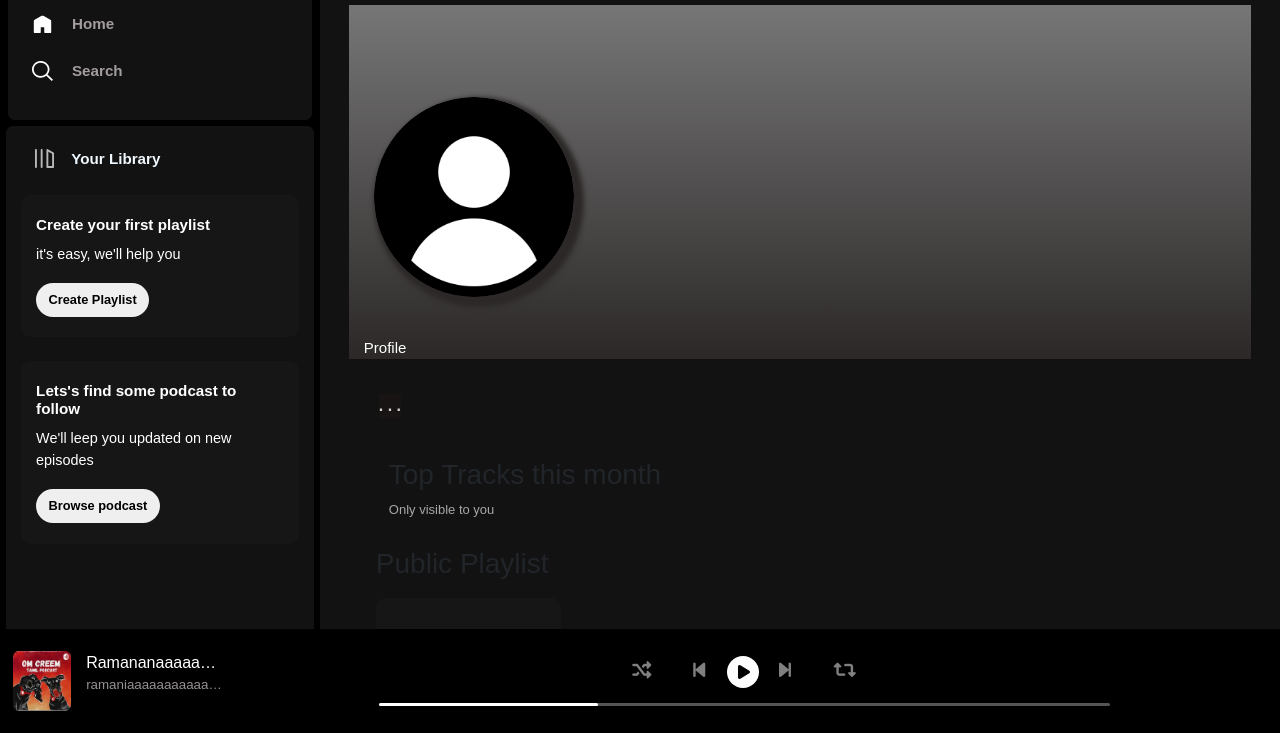
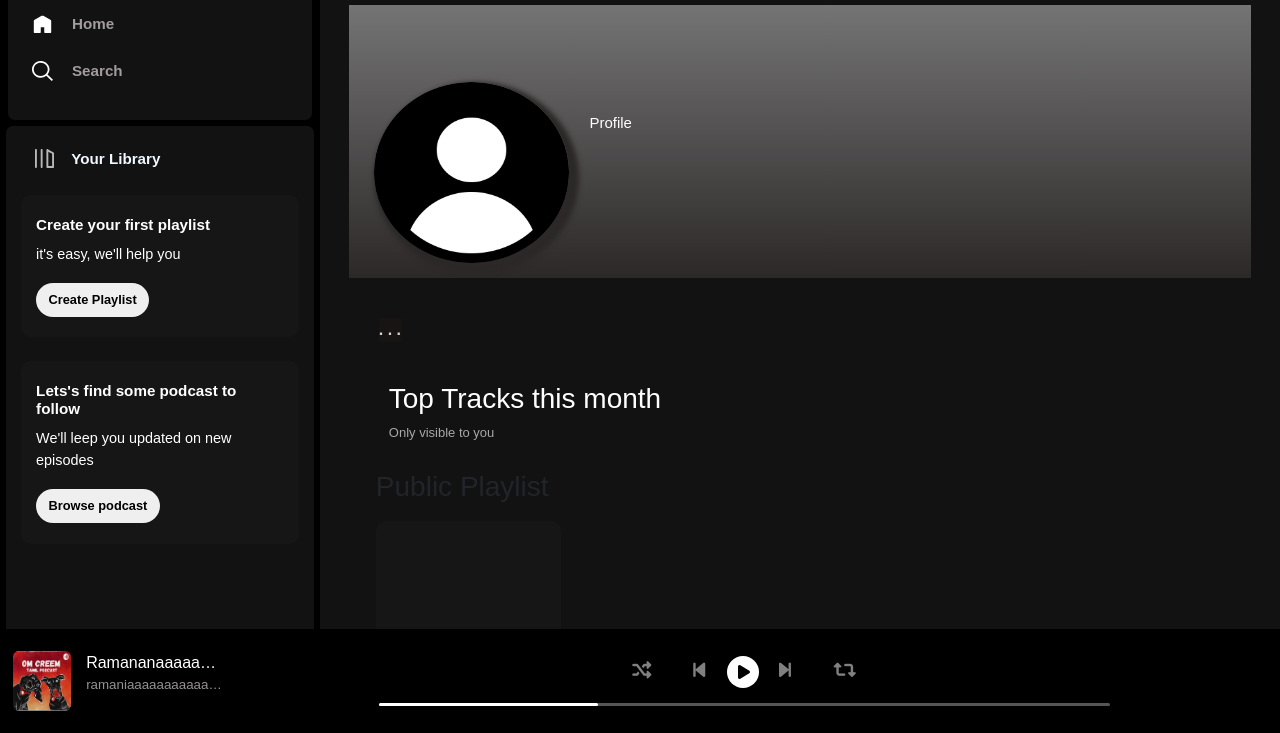
Before and after one commit to Aswin-sta/spotifyClone, a website with bundled scripts: page profile.html in a window 1280 px wide. Shown: the part 67-800 px from the top of the page. Built offline with nearby package versions, Linux system fonts and the light colour scheme; no server answers; a web font is replaced by a local one.

Commit message:
fix: added bootstrap to the profile page

```diff
--- a/assets/css/profile.css
+++ b/assets/css/profile.css
@@ -5,15 +5,15 @@
   background-image: linear-gradient(gray, #2c2828);
 }
 .profileWrapper .image img {
-  height: 200px;
-  width: 200px;
+  height: 100%;
+  width: 100%;
   border-radius: 100%;
+  margin-top: -15px;
   box-shadow: 5px 5px 5px 5px #2c2828;
-  margin-bottom: 5%;
   margin-left: 5%;
 }
 .profileWrapper .text {
-  margin-top: 30px;
+  margin-top: 15px;
   color: white;
 }
 .profileWrapper .text p {
--- a/assets/css/toptracks.css
+++ b/assets/css/toptracks.css
@@ -1,7 +1,7 @@
 .topTracks {
   margin: 40px 0px 20px 40px;
+  color: white;
 }
-
 .topTracks a,
 .text {
   text-decoration: none;
@@ -28,8 +28,8 @@
   width: 40px;
 }
 .song img {
-  height: 70px;
-  width: 80px;
+  height: 10%;
+  width: 10%;
   border-radius: 20%;
   padding-top: 10px;
 }
--- a/assets/js/toptracks.js
+++ b/assets/js/toptracks.js
@@ -29,7 +29,7 @@ function createSongElement(track, songNumber) {
   number.textContent = `${songNumber + 1}`;
 
   const albumImage = document.createElement("img");
-  albumImage.classList.add("col-1");
+  albumImage.classList.add("col-1", "d-none", "d-sm-inline-block");
   albumImage.src = track.album.images[2].url;
   albumImage.alt = "Album Cover";
 
--- a/profile.html
+++ b/profile.html
@@ -38,7 +38,7 @@
         <div class="col-md-12">
           <div class="row">
             <div
-              class="col-md-3"
+              class="col-md-3 d-none d-sm-block"
               id="sideBar"
               style="min-height: 87vh; max-height: 87vh; overflow: hidden"
             >
@@ -116,7 +116,9 @@
               <section class="homeWrapper">
                 <section class="profilePage">
                   <div class="profileWrapper">
-                    <div class="image col-3">
+                    <div class="container-fluid">
+                      <div class="row">
+                        <div class="image col-3 d-none d-sm-inline-block">
                           <img
                             id="profile"
                             src="./assets/imgs/png-user-icon-circled-user-icon-2240.png"
@@ -126,6 +128,8 @@
                         <div class="text col-7">
                           <p>Profile</p>
                           <h1 id="username" title="Edit Profile"></h1>
+                        </div>
+                      </div>
                     </div>
                   </div>
                   <div class="editDots">
```
Lines whose indentation alone changed are shown as unchanged.
